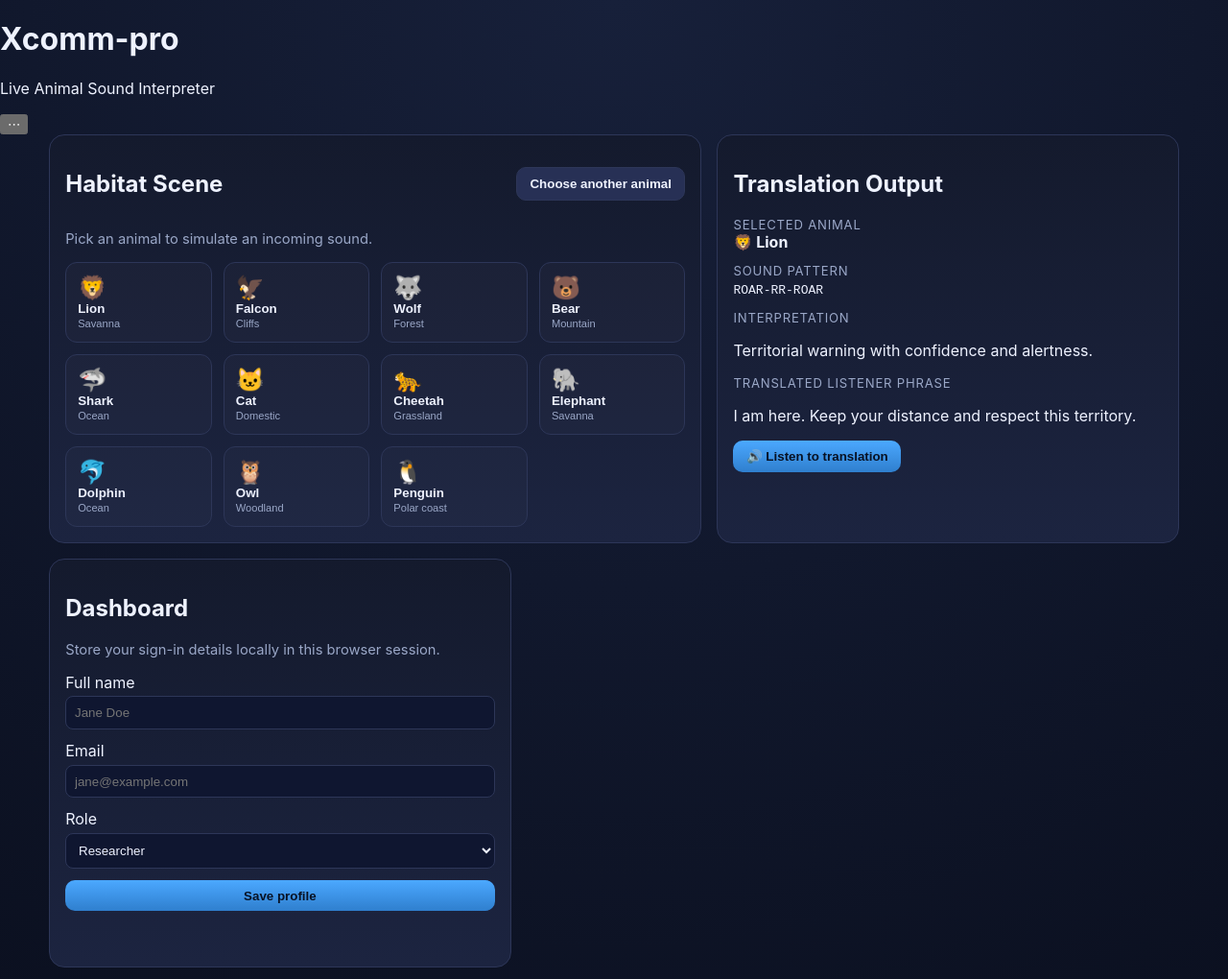
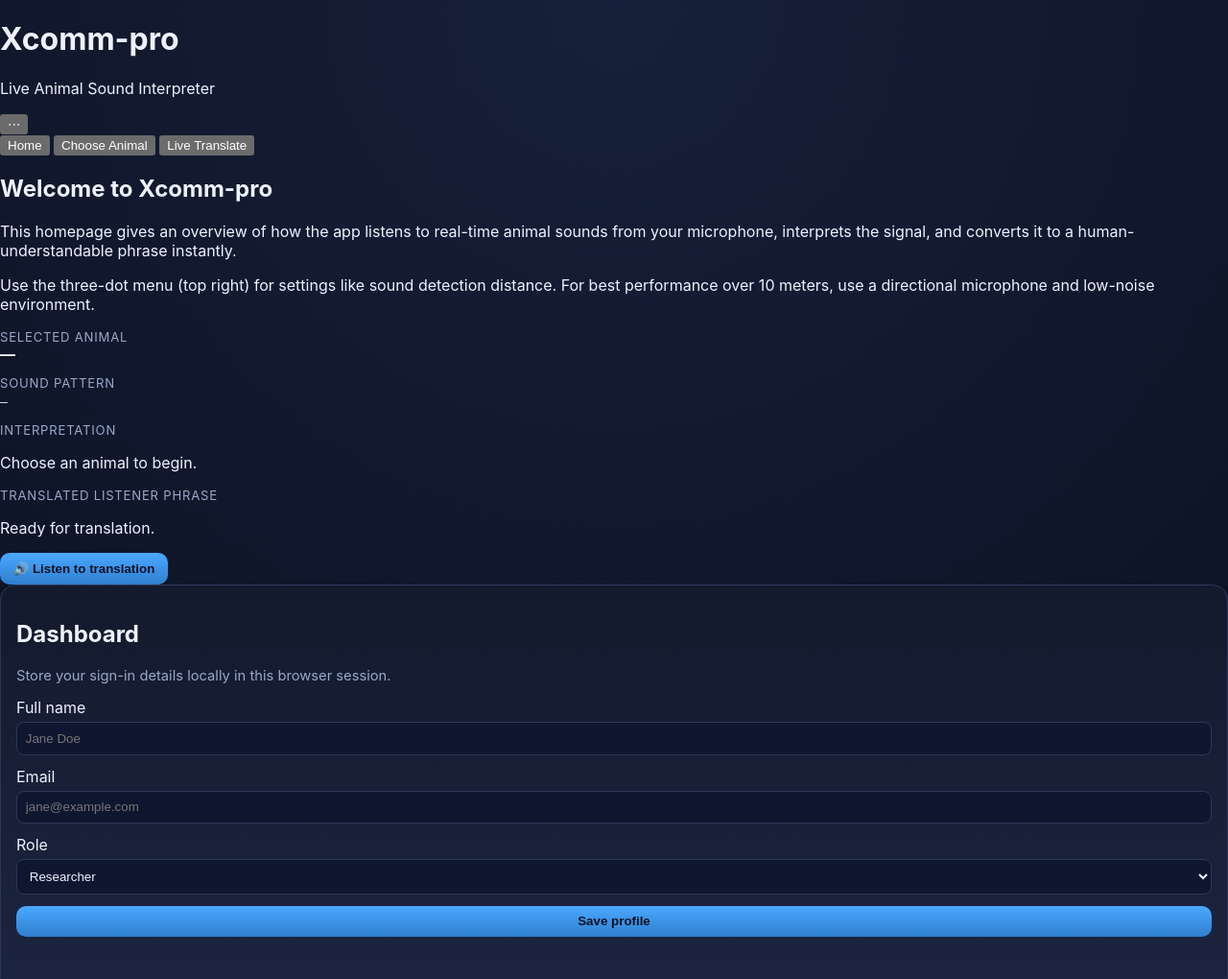
Before and after one commit to kitoewilliam873-del/Xcomm-pro, a plain HTML site: page Index.html in a window 1280 px wide. Shown: the top 1020 px of the page at 96% size. Drawn offline with Linux system fonts and the light colour scheme.

Commit message:
Refactor HTML structure for improved layout

```diff
--- a/Index.html
+++ b/Index.html
@@ -13,23 +13,29 @@
       </div>
       <button id="openSettings" class="menu-btn" type="button" aria-label="Open settings">⋯</button
     </header>
+   <nav class="window-nav" aria-label="Primary">
+      <button class="tab-btn active" data-window="homeWindow" type="button">Home</button>
+      <button class="tab-btn" data-window="selectWindow" type="button">Choose Animal</button>
+      <button class="tab-btn" data-window="liveWindow" type="button">Live Translate</button>
+    </nav>
 
-    <main class="layout">
-      <section class="card habitat" aria-labelledby="habitat-title">
-        <div class="card-head">
-          <h2 id="habitat-title">Habitat Scene</h2>
-          <button id="openAnimalPicker" class="btn btn-secondary" type="button">
-            Choose another animal
-          </button>
-        </div>
+    <main class="window-shell">
+      <section id="homeWindow" class="window-card active" aria-labelledby="home-title">
+        <h2 id="home-title">Welcome to Xcomm-pro</h2>
+        <p>
+          This homepage gives an overview of how the app listens to real-time animal sounds from your microphone,
+          interprets the signal, and converts it to a human-understandable phrase instantly.
+        </p>
+        <p class="muted">
+          Use the three-dot menu (top right) for settings like sound detection distance. For best performance over
+          10 meters, use a directional microphone and low-noise environment.
+        </p>
 
-        <p class="hint">Pick an animal to simulate an incoming sound.</p>
-
-        <div class="animal-grid" id="habitatAnimals"></div>
+        <div class="hero-gallery" id="heroGallery"></div>
       </section>
 
-      <section class="card translator" aria-labelledby="translator-title">
-        <h2 id="translator-title">Translation Output</h2>
+
+        </h2>
 
         <div class="output-row">
           <span class="label">Selected animal</span>
```
